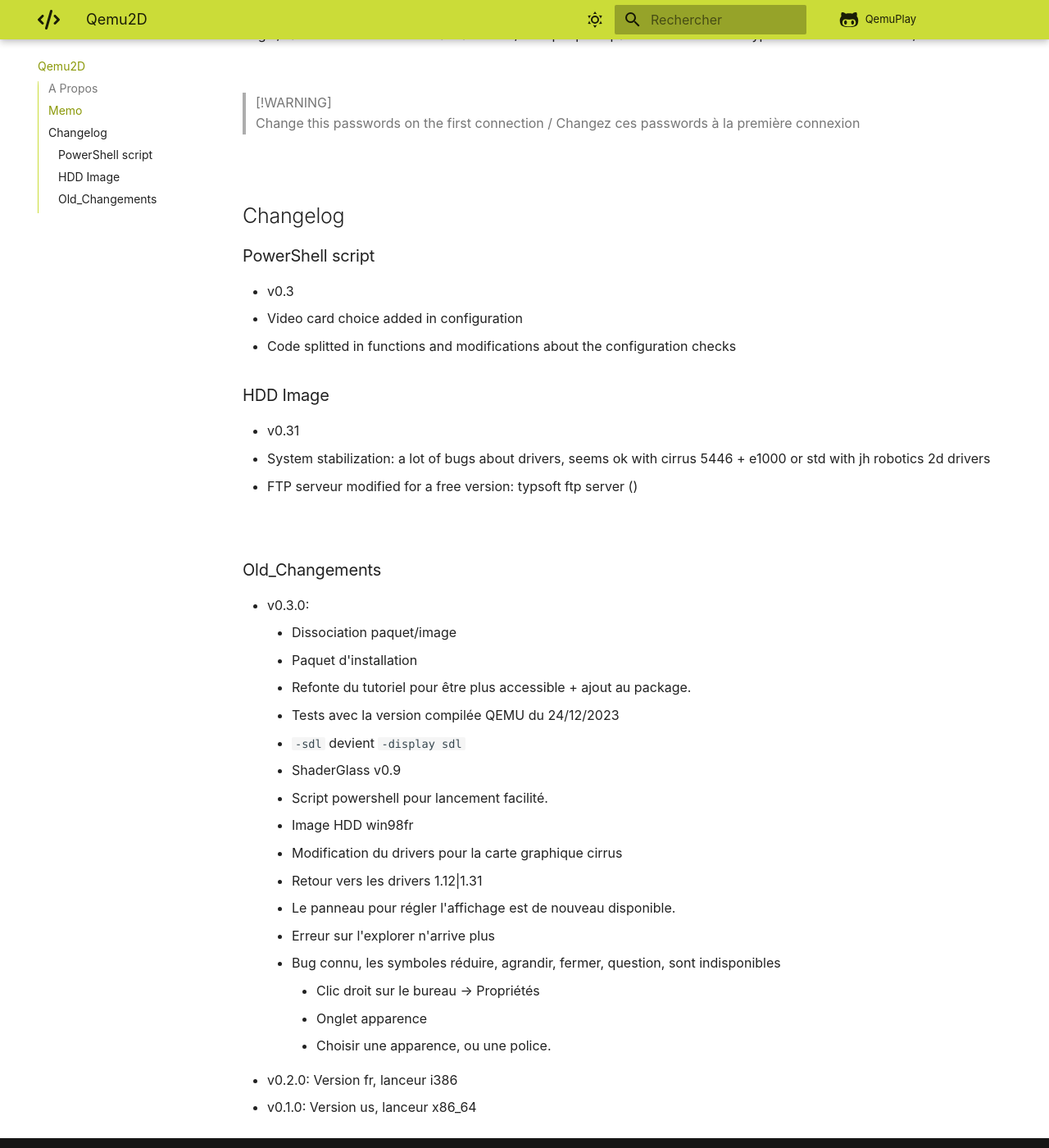
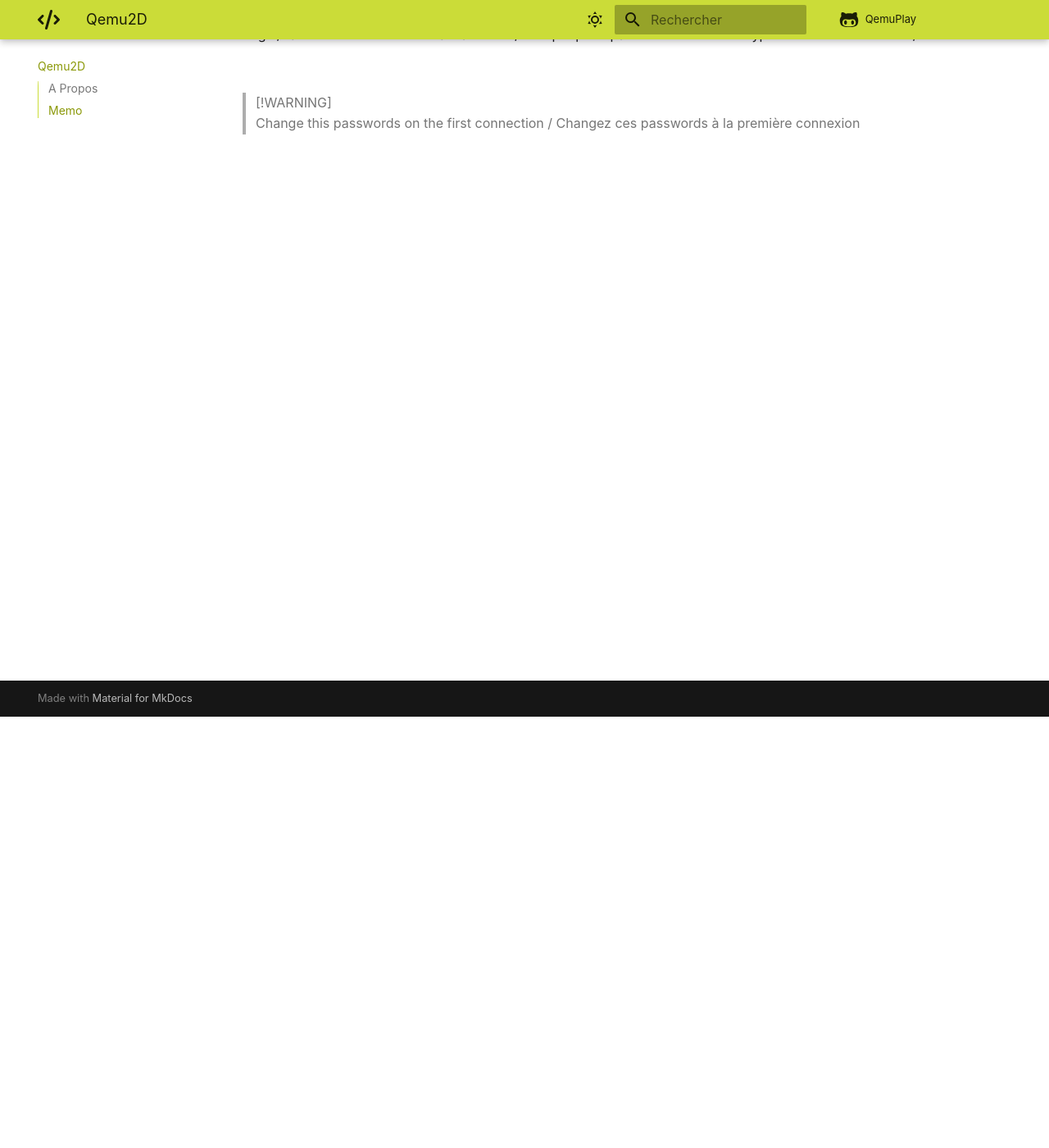
Before and after one commit to daerlnaxe/QemuPlay, an MkDocs documentation site: the page built from docs/qemu2d/index.md, in a window 1280 px wide and 1400 px high, scrolled down 526 px. Shown: the whole window at 82% size. Built offline with MkDocs 1.6.1 and Material for MkDocs 9.7.7, drawn with Linux system fonts in a browser that asks for light colours; comment, search, counter and statistics services are not loaded.

Commit message:
Update index.md

```diff
--- a/docs/qemu2d/index.md
+++ b/docs/qemu2d/index.md
@@ -21,38 +21,3 @@ Login/Passwords:
 > Change this passwords on the first connection / Changez ces passwords à la première connexion
 
 <br>
-
-
-## Changelog
-### PowerShell script
-- v0.3
-  - Video card choice added in configuration
-  - Code splitted in functions and modifications about the configuration checks
-
-### HDD Image
-- v0.31
-  - System stabilization: a lot of bugs about drivers, seems ok with cirrus 5446 + e1000 or std with jh robotics 2d drivers
-  - FTP serveur modified for a free version: typsoft ftp server ()
-
-<br>
-
-### Old_Changements
-- v0.3.0:
-    - Dissociation paquet/image
-    - Paquet d'installation
-      - Refonte du tutoriel pour être plus accessible + ajout au package.
-      - Tests avec la version compilée QEMU du 24/12/2023
-      - `-sdl` devient `-display sdl`
-      - ShaderGlass v0.9
-      - Script powershell pour lancement facilité.
-    - Image HDD win98fr
-      - Modification du drivers pour la carte graphique cirrus
-      - Retour vers les drivers 1.12|1.31
-      - Le panneau pour régler l'affichage est de nouveau disponible.
-      - Erreur sur l'explorer n'arrive plus
-      - Bug connu, les symboles réduire, agrandir, fermer, question, sont indisponibles
-        - Clic droit sur le bureau &rarr; Propriétés
-        - Onglet apparence
-        - Choisir une apparence, ou une police.
-- v0.2.0: Version fr, lanceur i386
-- v0.1.0: Version us, lanceur x86_64
```
